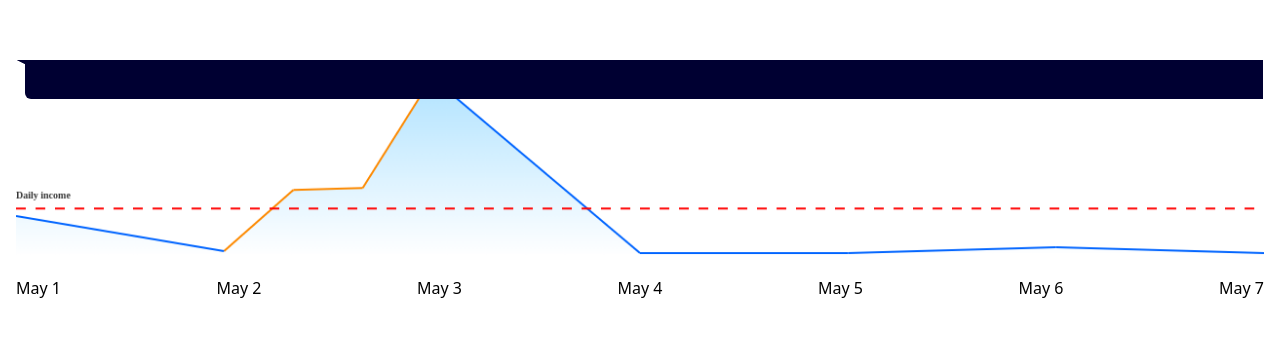
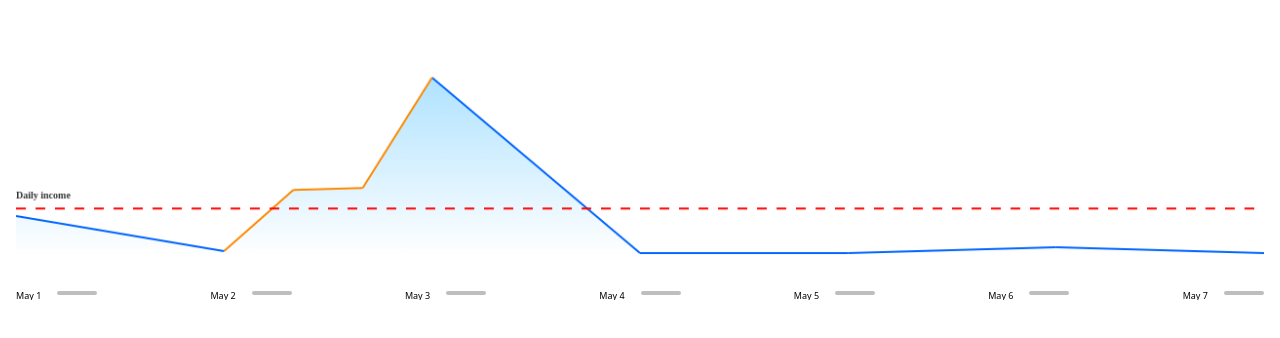
Before and after one commit to getserved/otivo, a Vue app: page / in a window 1280 px wide. Shown: the part 220-558 px from the top of the page. Built offline with nearby package versions, Linux system fonts and the light colour scheme.

Commit message:
Update date buttons
Update date buttons with hover color

```diff
--- a/src/components/IndicatorDialog.vue
+++ b/src/components/IndicatorDialog.vue
@@ -1,5 +1,5 @@
 <template>
-    <div class="indicator-dialog tw-absolute tw-w-full tw-z-10 tw-w-60 tw-h-20 tw-text-white tw-overflow-hidden" :style="`left: ${centerX}px; top:${centerY}px;transform: translateY(-50%);`">
+    <div class="indicator-dialog tw-absolute tw-w-full tw-z-10 tw-w-60 tw-h-20 tw-text-white tw-overflow-hidden" :class="[{'tw-hidden': (centerX < 0)}]" :style="`left: ${centerX}px; top:${centerY}px;transform: translateY(-50%);`">
       <div class="dialog-container tw-relative tw-w-full tw-h-full tw-text-xs text-white tw-p-4 tw-bg-midnight tw-rounded-md">
         <div class="tw-text-white tw-font-bold">{{ title }}</div>
         <div class="tw-text-white tw-text-xss" :key="'indicator_'+k" v-for="(indicator, k) in indicators">
@@ -43,6 +43,7 @@ export default defineComponent({
 .indicator-dialog{
     .dialog-container {
         margin-left: 10px;
+        width: 230px;
     }
     :after {
         content: '';
--- a/src/components/PlainLineChart.vue
+++ b/src/components/PlainLineChart.vue
@@ -4,8 +4,9 @@
     <canvas class="tw-absolute tw-w-full tw-z-5" ref="plainLineChartOverlay" @mousemove="handleMouseMove"></canvas>
     <IndicatorDialog :title="indicatorDialog.title" :indicators="indicatorDialog.indicators" :centerX="indicatorDialog.centerX" :centerY="indicatorDialog.centerY"/>
     <ul class="tw-absolute tw-bottom-0 tw-w-full tw-flex tw-flex-row tw-justify-between tw-mt-5">
-      <li :key="'date_'+date" v-for="([date]) in myChartData">
-        {{ getLocaleDate(date) }}
+      <li class="tw-flex" :key="'date_'+date" v-for="([date]) in myChartData">
+        <span class="tw-text-xss">{{ getLocaleDate(date) }}</span>
+        <button class="tw-w-10 tw-h-1 tw-bg-grey1 tw-rounded-lg tw-ml-4" :class="[{'tw-bg-otivo_blue': currentSegment?.date === date}]"></button>
       </li>
     </ul>
 
@@ -137,7 +138,7 @@ export default defineComponent({
 
             const segFrom = {...from};
             const segTo = {...to};
-            segments.push({'from': segFrom, 'to': segTo, 'data': daily});
+            segments.push({'from': segFrom, 'to': segTo, 'data': daily, 'date': key});
             drawLine(mainContext, from, to);
             from.x += lineIncrementX;
             from.y = to.y;
--- a/tailwind.config.js
+++ b/tailwind.config.js
@@ -14,9 +14,11 @@ module.exports = {
       gold1: '#FD8900',
       green2: '#01CC9B',
       white: '#FFFFFF',
+      grey1: '#BEBEBE',
+      otivo_blue: '#0064FF',
     },
     fontSize: {
-      xss: ['0.5625rem', { lineHeight: 1.3}],
+      xss: ['0.5625rem', { lineHeight: 1}],
       xs: ['0.75rem', { lineHeight: 1.3 }],
       sm: ['0.875rem', { lineHeight: 1.3 }],
       base: ['1rem', { lineHeight: 1.3 }],
```
